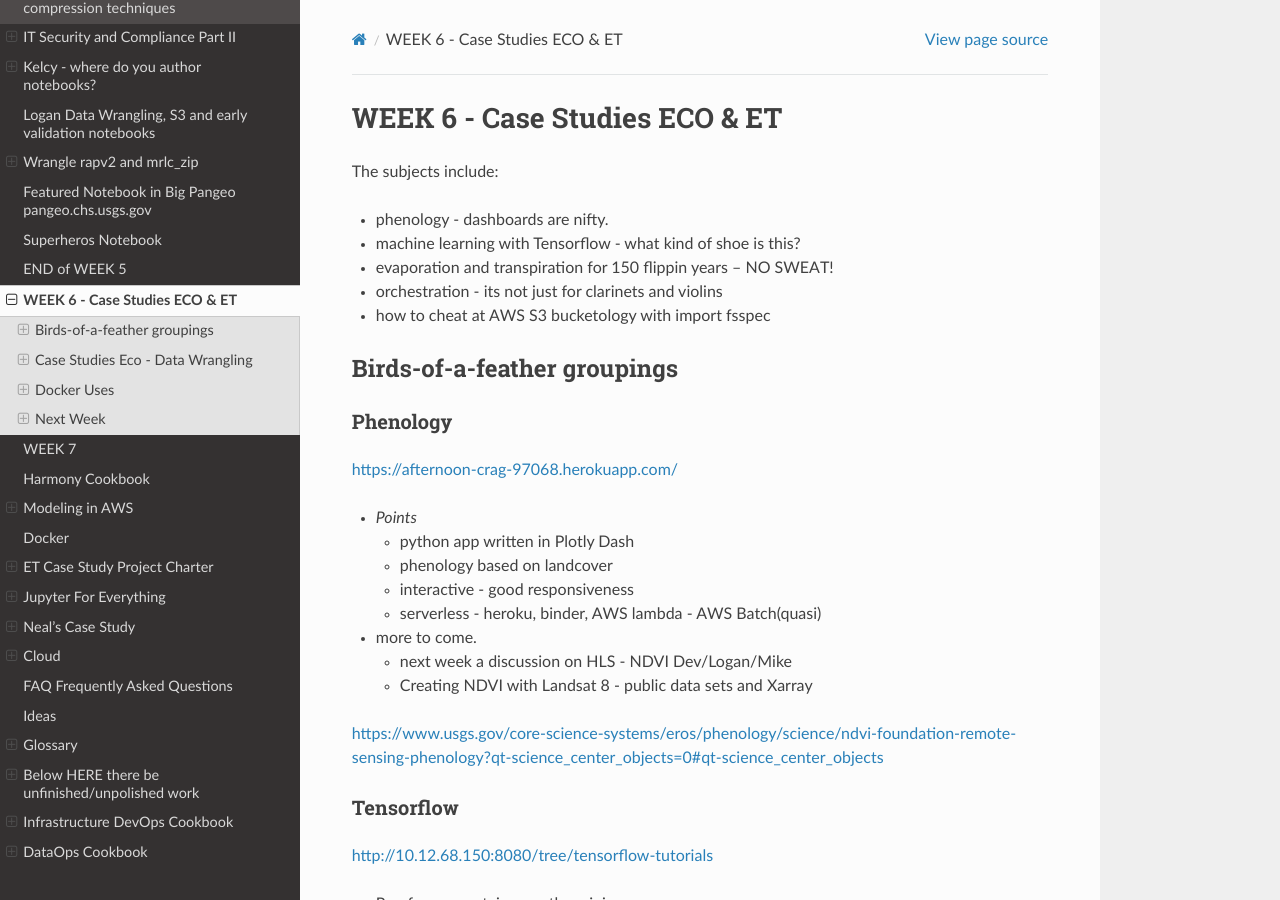
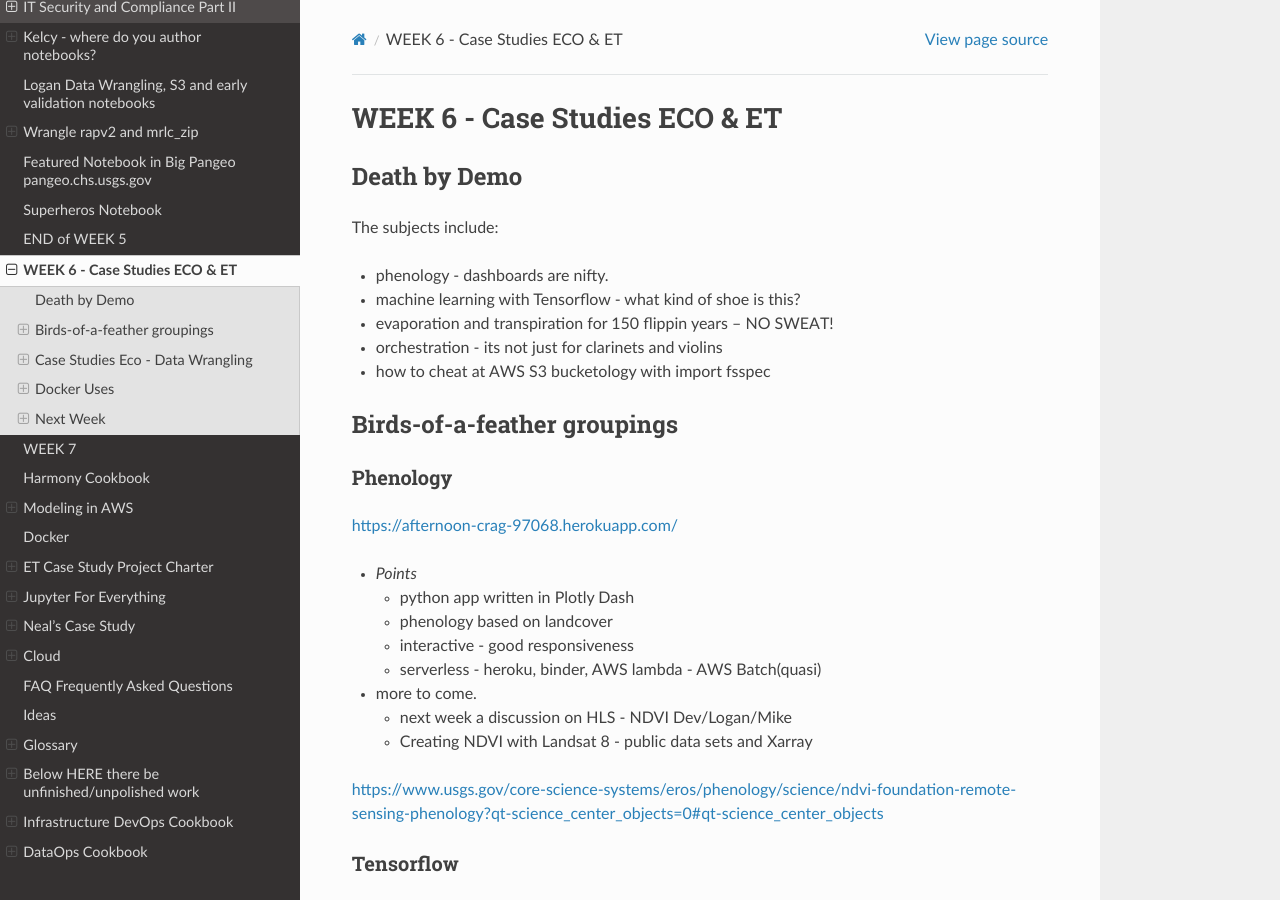
Before and after one commit to tonybutzer/harmony-docs, a Sphinx documentation site: the page built from documentation/source/06week.md, in a window 1280 px wide and 900 px high. Built offline with Sphinx 7.4.7 and the Read the Docs theme 2.0.0, drawn with Linux system fonts in a browser that asks for light colours; pages that are not in the unit, such as notebooks, are missing from menus; some of the changed text lies outside the part shown.

Commit message:
automatic git update from Makefile

```diff
--- a/documentation/source/06week.md
+++ b/documentation/source/06week.md
@@ -1,5 +1,7 @@
 
 # WEEK 6 - Case Studies ECO & ET
+
+### Death by Demo
 
 The subjects include:
 
```
